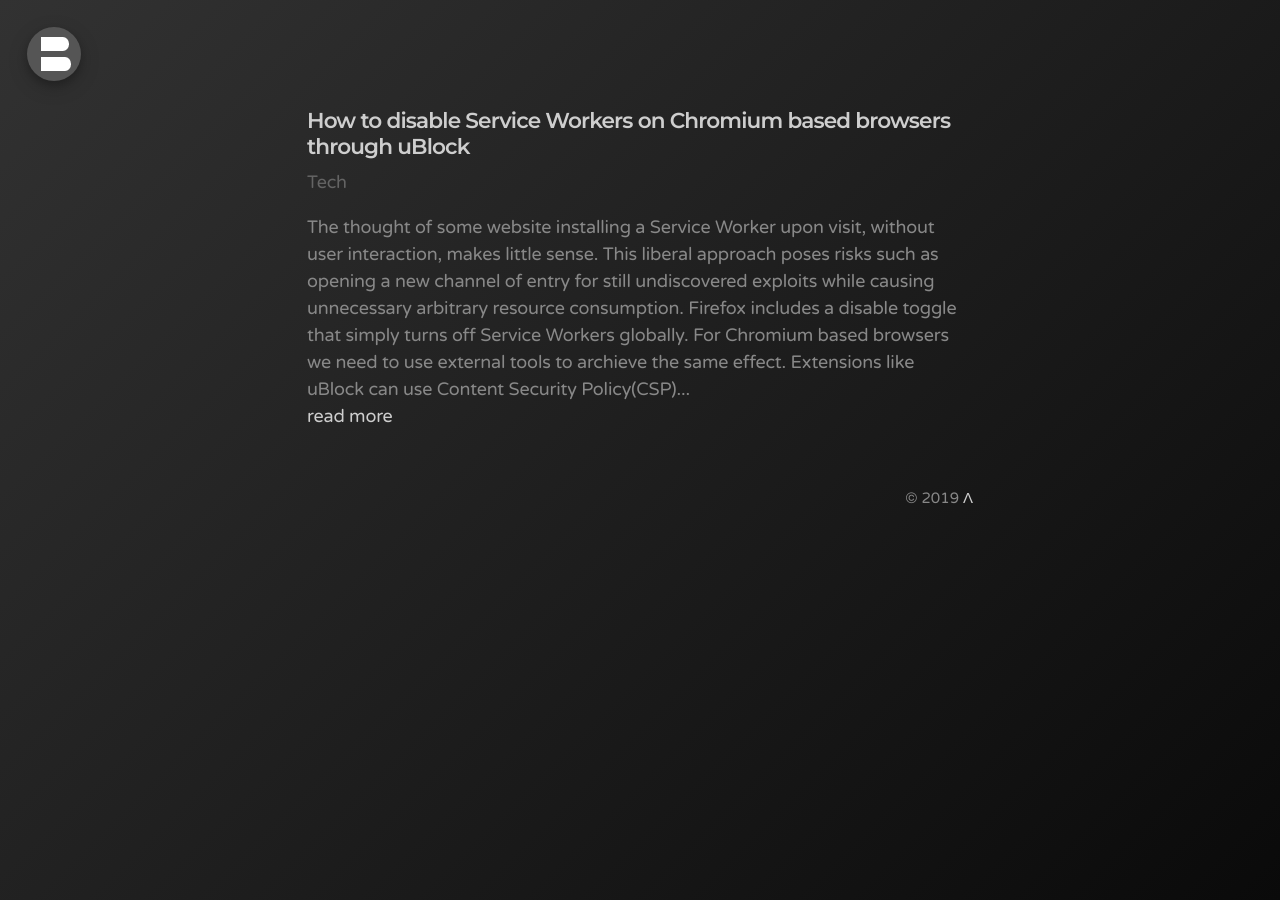
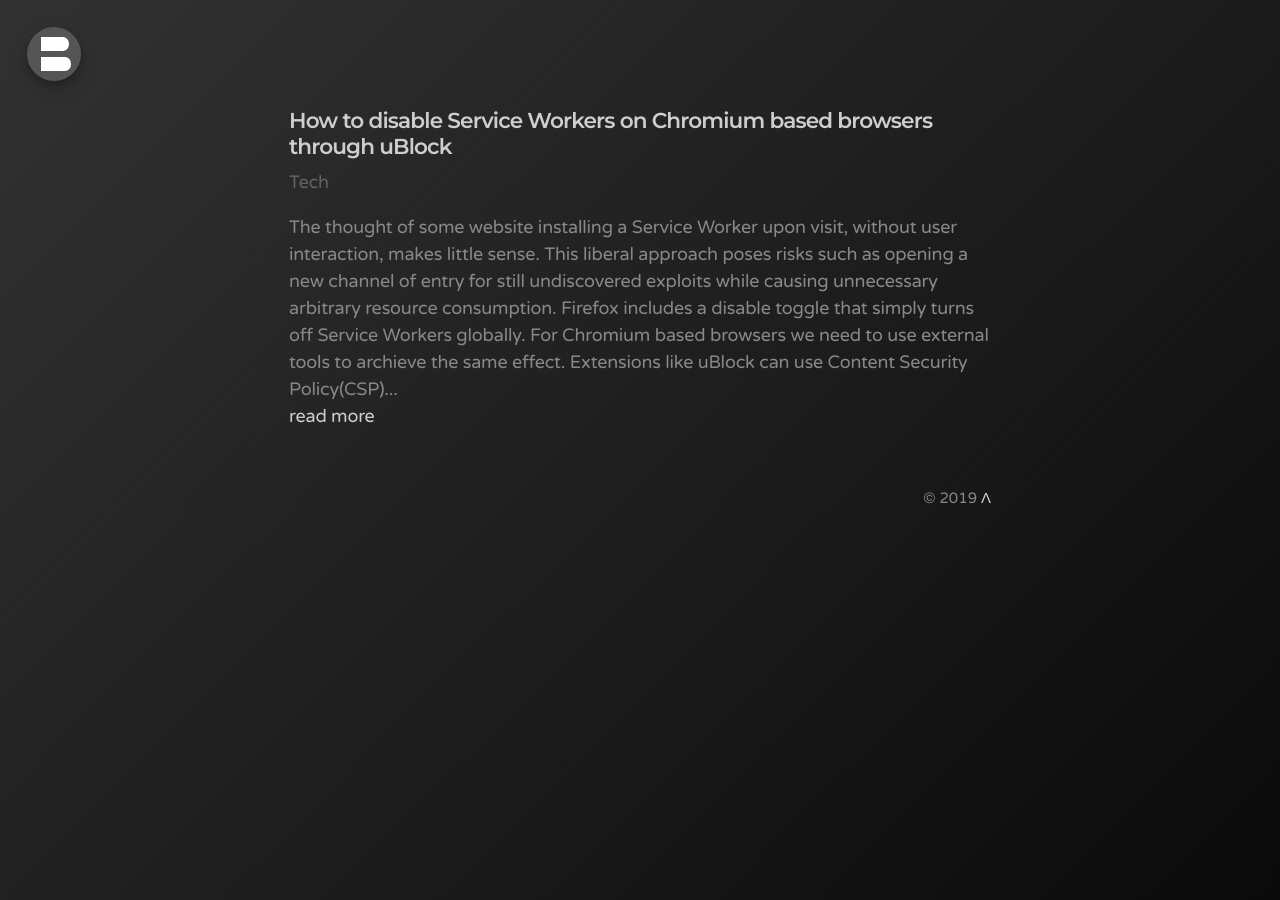
Before and after one commit to bonina/bonina.github.io, a Jekyll site: the page built from index.html, in a window 1280 px wide. Built offline with Jekyll 4.4.1, drawn with Linux system fonts in a browser that asks for light colours; the list of posts is cut into pages by our own code.

Commit message:
Update _layout.scss

```diff
--- a/_sass/_layout.scss
+++ b/_sass/_layout.scss
@@ -1,5 +1,5 @@
 .container {
-  max-width: 40rem;
+  max-width: 42rem; //40
   padding-left: 1.5rem;
   padding-right: 1.5rem;
   padding-top: 1.5rem;
```
